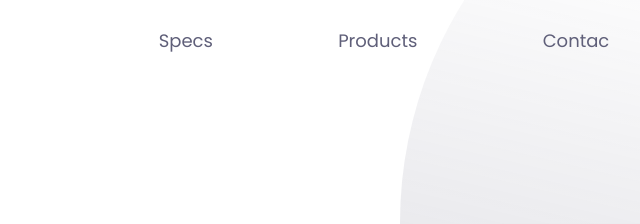
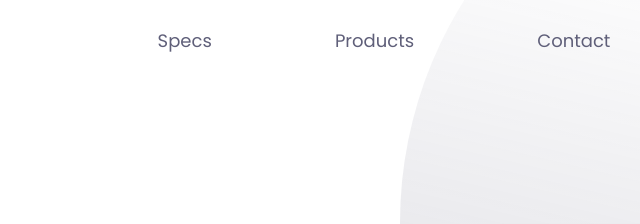
Before and after one commit to darkseid7/responsive-ui-sp, a plain HTML site: page index.html in a window 1280 px wide. Shown: the top 224 px of the page, 256-896 px from the left. Drawn offline with Linux system fonts and the light colour scheme.

Commit message:
correción en el texto del nav-link "Contact"

```diff
--- a/index.html
+++ b/index.html
@@ -1,5 +1,6 @@
 <!DOCTYPE html>
 <html lang="en">
+<!-- This website is just for practice -->
 
 <head>
     <meta charset="UTF-8">
@@ -19,7 +20,7 @@
             <ul class="nav-links">
                 <li><a class="nav-link" href="">Specs</a></li>
                 <li><a class="nav-link" href="">Products</a></li>
-                <li><a class="nav-link" href="">Contac</a></li>
+                <li><a class="nav-link" href="">Contact</a></li>
             </ul>
         </nav>
         <div class="cart">
```
